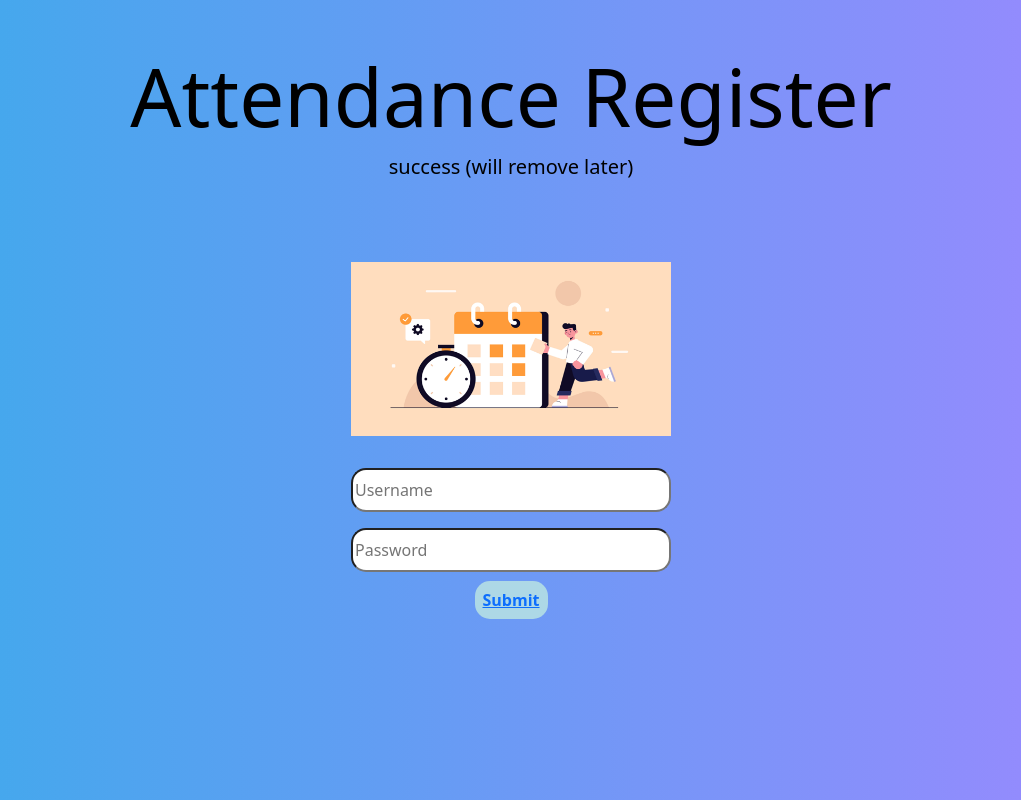
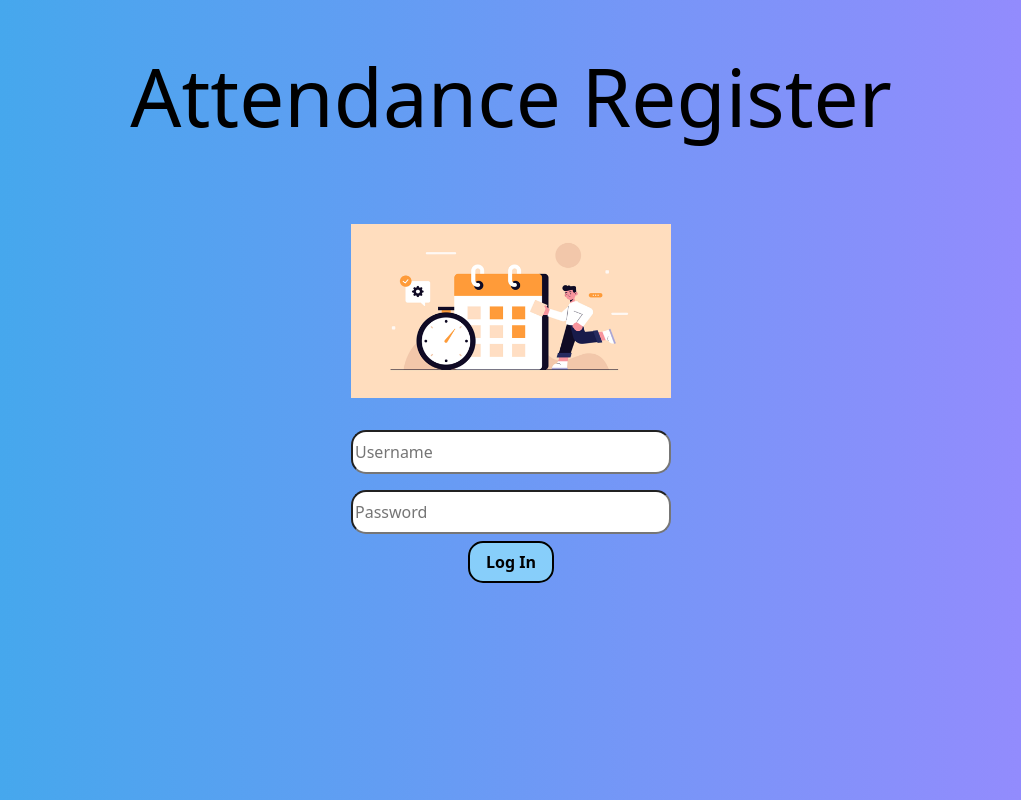
Before and after one commit to shotmatt/Group4_Attendance_record, a Vue app in the folder frontend/: page / in a window 1280 px wide. Shown: the whole page, without its empty margins (129-1150 px from the left). Built offline with nearby package versions, Linux system fonts and the light colour scheme.

Commit message:
styled the login page

```diff
--- a/frontend/assets/css/main.css
+++ b/frontend/assets/css/main.css
@@ -18,6 +18,7 @@ h1 {
 
 a {
   font-weight: bold;
+  text-decoration: none;
 }
 
 .list {
--- a/frontend/assets/css/screen.css
+++ b/frontend/assets/css/screen.css
@@ -29,7 +29,15 @@ input {
 }
 
 a{
-    background-color: lightblue;
+    background-color: lightskyblue;
     padding: 0.5rem;
     border-radius: 15px;
+    color: black;
+    border: 2px solid black;
+    padding: 0.5rem 1rem 0.5rem 1rem;
 }
+
+a:hover {
+    background-color: aqua;
+    color: black;
+}
--- a/frontend/src/components/Attendance.vue
+++ b/frontend/src/components/Attendance.vue
@@ -3,7 +3,7 @@
 <template>
   <div>
     <h1>Attendance Register</h1>
-    <p class="lead">{{ fetch_status }} (will remove later) </p>
+    <!-- <p class="lead">{{ fetch_status }} (will remove later) </p> -->
 
   </div>
 </template>
--- a/frontend/src/views/HomeView.vue
+++ b/frontend/src/views/HomeView.vue
@@ -14,7 +14,7 @@
           <input type="text" id="username" name="username" v-model="username" placeholder="Username"><br>
           <label for="password"></label>
           <input type="password" id="password" name="password" v-model="password" placeholder="Password"><br>
-          <a href="#" @click="Submit">Submit</a>
+          <a href="#" @click="Submit">Log In</a>
         </form>
       </div>
 
```
